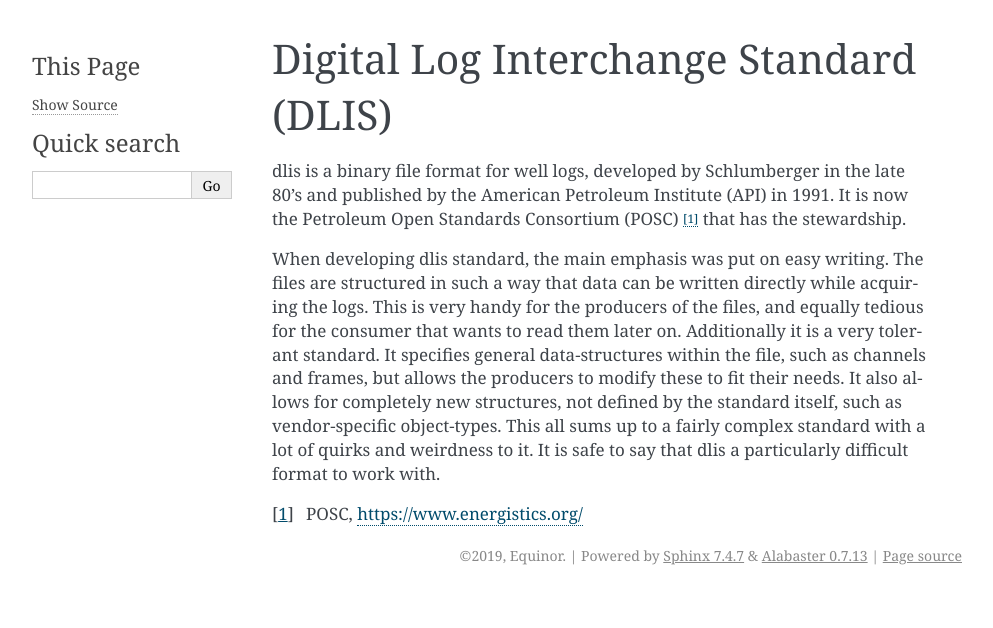
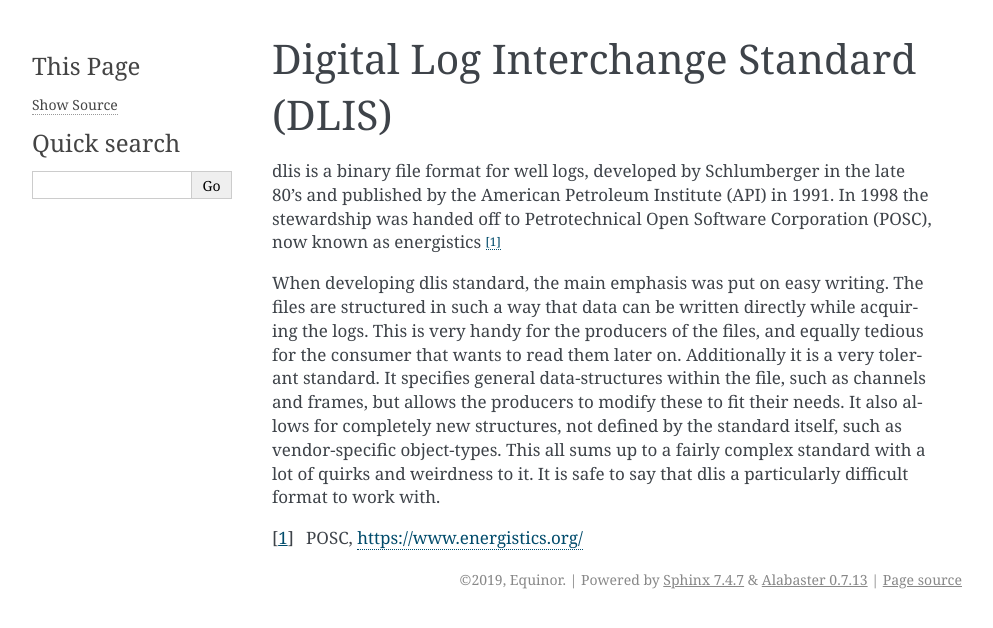
Before and after one commit to equinor/dlisio, a Sphinx documentation site: the page built from python/docs/rp66v1.rst, in a window 1280 px wide. Shown: the top 628 px of the page, without its empty margins (148-1141 px from the left). Built offline with Sphinx 7.4.7, drawn with Linux system fonts in a browser that asks for light colours; formulas are drawn with MathJax 3.

Commit message:
Update docs with correct corporation name

```diff
--- a/python/docs/rp66v1.rst
+++ b/python/docs/rp66v1.rst
@@ -2,9 +2,10 @@ Digital Log Interchange Standard (DLIS)
 =======================================
 
 dlis is a binary file format for well logs, developed by Schlumberger in the
-late 80's and published by the American Petroleum Institute (API) in 1991. It
-is now the Petroleum Open Standards Consortium (POSC) [1]_ that has the
-stewardship.
+late 80's and published by the American Petroleum Institute (API) in 1991. In
+1998 the stewardship was handed off to Petrotechnical Open Software Corporation
+(POSC), now known as energistics [1]_
+
 
 When developing dlis standard, the main emphasis was put on easy writing. The
 files are structured in such a way that data can be written directly while
```
